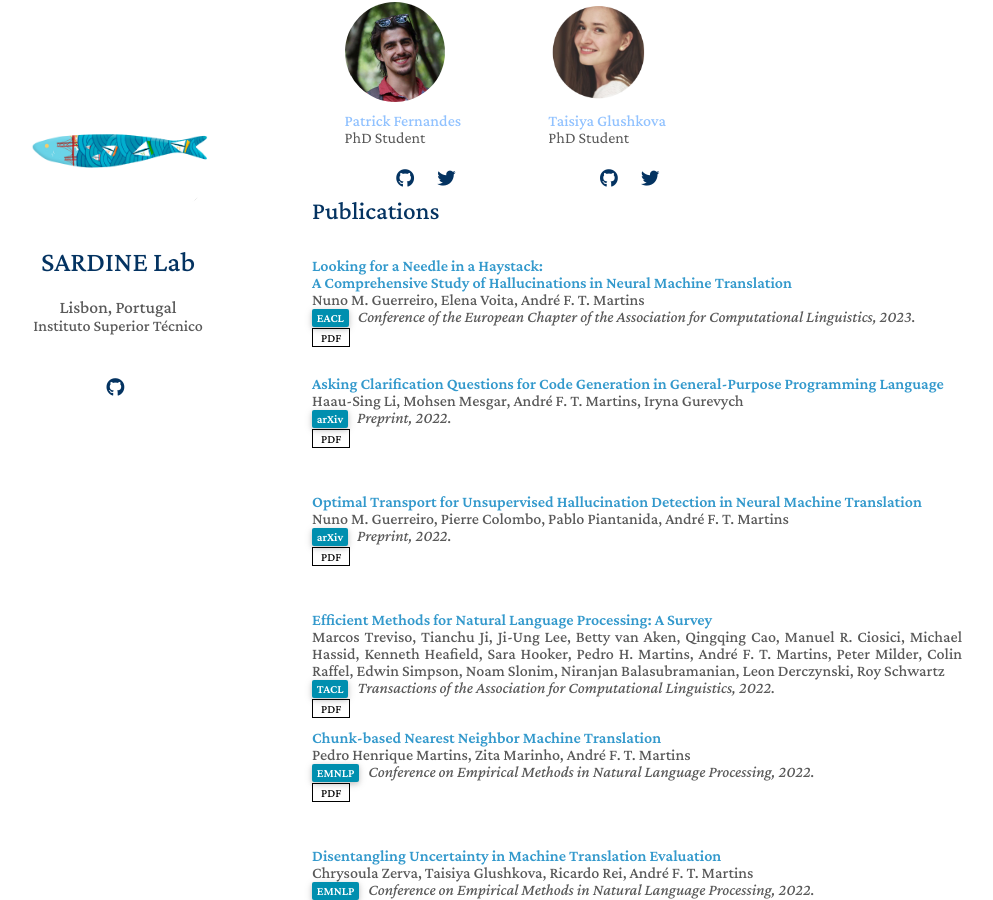
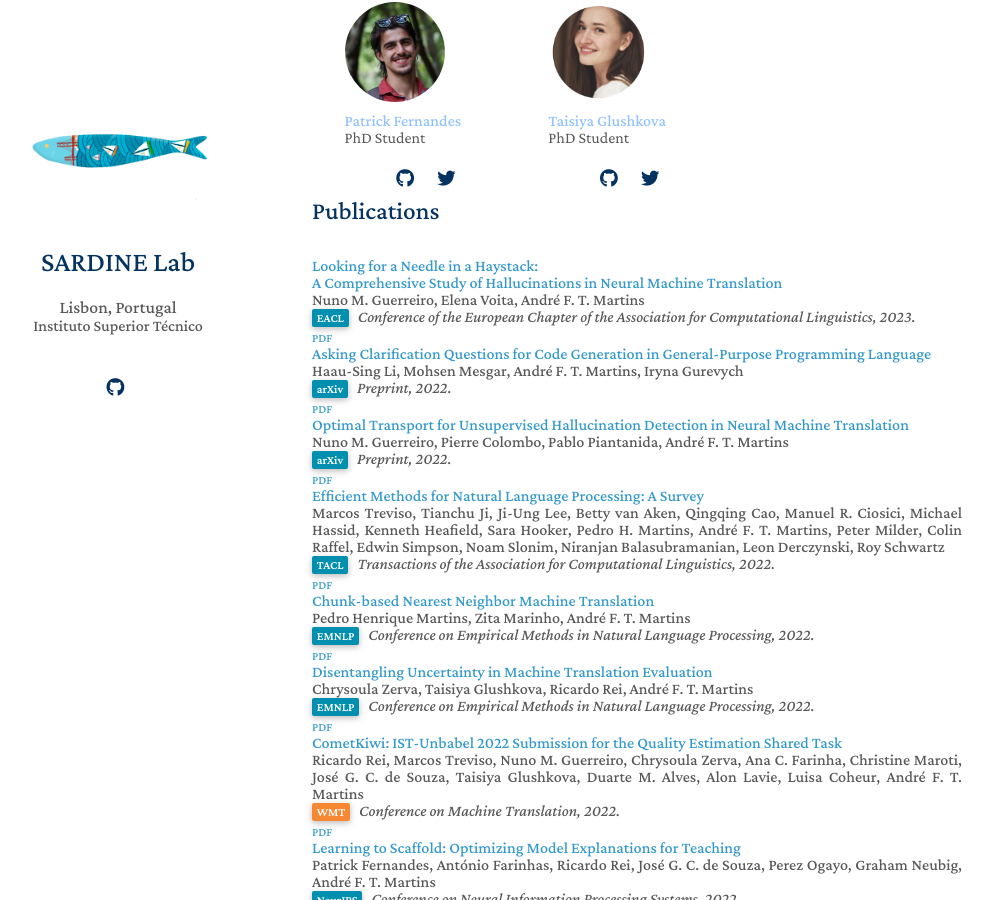
Before and after one commit to sardine-cs/sardine-cs.github.io, a Jekyll site: the page built from index.md, in a window 1280 px wide and 900 px high, scrolled down 916 px. Shown: the whole window, without its empty margins (158-1151 px from the left). Built offline with Jekyll 4.4.1, drawn with Linux system fonts in a browser that asks for light colours; nearby versions of some CDN libraries; a style sheet for code colours, icons or effects is not loaded.

Commit message:
Changes to publications

```diff
--- a/_includes/publications.md
+++ b/_includes/publications.md
@@ -2,7 +2,6 @@
 <div class="publications">
 <ol class="bibliography">
 
-<li>
 <div class="pub-row">
   <div class="col-sm-15">
       <div class="title"><a href="https://arxiv.org/abs/2208.05309">Looking for a Needle in a Haystack: <br> A Comprehensive Study of Hallucinations in Neural Machine Translation</a></div>
@@ -13,9 +12,7 @@
     </div>
   </div>
 </div>
-</li>
 
-<li>
 <div class="pub-row">
   <div class="col-sm-15">
       <div class="title"><a href="https://arxiv.org/abs/2212.09885">Asking Clarification Questions for Code Generation in General-Purpose Programming Language</a></div>
@@ -27,9 +24,7 @@
     </div>
   </div>
 </div>
-</li>
 
-<li>
 <div class="pub-row">
   <div class="col-sm-15">
       <div class="title"><a href="https://arxiv.org/abs/2212.09631">Optimal Transport for Unsupervised Hallucination Detection in Neural Machine Translation</a></div>
@@ -41,9 +36,7 @@
     </div>
   </div>
 </div>
-</li>
 
-<li>
 <div class="pub-row">
   <div class="col-sm-15">
       <div class="title"><a href="https://arxiv.org/abs/2209.00099">Efficient Methods for Natural Language Processing: A Survey</a></div>
@@ -55,9 +48,7 @@
     </div>
   </div>
 </div>
-</li>
 
-<li>
 <div class="pub-row">
   <div class="col-sm-15">
       <div class="title"><a href="https://arxiv.org/abs/2205.12230">Chunk-based Nearest Neighbor Machine Translation</a></div>
@@ -69,9 +60,7 @@
     </div>
   </div>
 </div>
-</li>
 
-<li>
 <div class="pub-row">
   <div class="col-sm-15">
       <div class="title"><a href="https://arxiv.org/abs/2204.06546">Disentangling Uncertainty in Machine Translation Evaluation</a></div>
@@ -83,9 +72,7 @@
     </div>
   </div>
 </div>
-</li>
 
-<li>
 <div class="pub-row">
   <div class="col-sm-15">
       <div class="title"><a href="https://arxiv.org/abs/2209.06243">CometKiwi: IST-Unbabel 2022 Submission for the Quality Estimation Shared Task</a></div>
@@ -97,9 +84,7 @@
     </div>
   </div>
 </div>
-</li>
 
-<li>
 <div class="pub-row">
   <div class="col-sm-15">
       <div class="title"><a href="https://arxiv.org/abs/2204.10810">Learning to Scaffold: Optimizing Model Explanations for Teaching</a></div>
@@ -111,9 +96,7 @@
     </div>
   </div>
 </div>
-</li>
 
-<li>
 <div class="pub-row">
   <div class="col-sm-15">
       <div class="title"><a href="https://arxiv.org/abs/2208.05309">Beyond Characters: Subword-level Morpheme Segmentation</a></div>
@@ -125,9 +108,7 @@
     </div>
   </div>
 </div>
-</li>
 
-<li>
 <div class="pub-row">
   <div class="col-sm-15">
       <div class="title"><a href="https://proceedings.mlr.press/v162/mihaylova22a.html">Modeling Structure with Undirected Neural Networks</a></div>
@@ -139,9 +120,7 @@
     </div>
   </div>
 </div>
-</li>
 
-<li>
 <div class="pub-row">
   <div class="col-sm-15">
       <div class="title"><a href="https://arxiv.org/abs/2205.00978">Quality-Aware Decoding for Neural Machine Translation</a></div>
@@ -153,9 +132,7 @@
     </div>
   </div>
 </div>
-</li>
 
-<li>
 <div class="pub-row">
   <div class="col-sm-15">
       <div class="title"><a href="https://aclanthology.org/2022.acl-long.375/">∞-former: Infinite Memory Transformer</a></div>
@@ -167,7 +144,6 @@
     </div>
   </div>
 </div>
-</li>
 
 </ol>
 </div>
```
